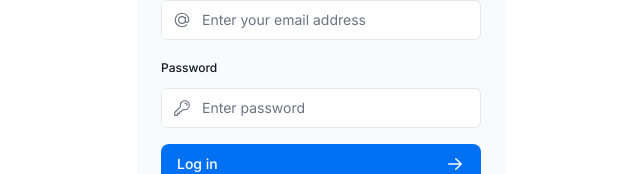
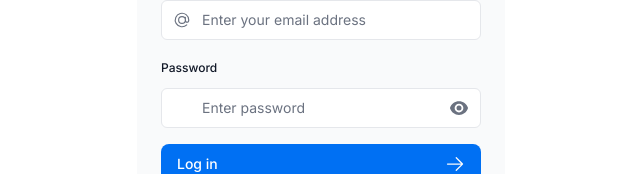
Before and after one commit to mdnghimire/nextjs-dashboard, a Next.js app: page /login in a window 1280 px wide. Shown: the part 353-527 px from the top of the page, without its empty margins (319-959 px from the left). Built offline with nearby package versions, Linux system fonts and the light colour scheme; a web font is replaced by a local one.

Commit message:
added password show hide icon

```diff
--- a/app/ui/login-form.tsx
+++ b/app/ui/login-form.tsx
@@ -1,4 +1,4 @@
-'use client'
+'use client';
 
 import { lusitana } from '@/app/ui/fonts';
 import {
@@ -6,13 +6,19 @@ import {
   KeyIcon,
   ExclamationCircleIcon,
 } from '@heroicons/react/24/outline';
-import { ArrowRightIcon } from '@heroicons/react/20/solid';
+import {
+  ArrowRightIcon,
+  EyeIcon,
+  EyeSlashIcon,
+} from '@heroicons/react/24/solid';
 import { Button } from './button';
 import { useFormState, useFormStatus } from 'react-dom';
 import { authenticate } from '@/app/lib/actions';
+import { useState } from 'react';
 
 export default function LoginForm() {
   const [errorMessage, dispatch] = useFormState(authenticate, undefined);
+  const [showPassword, setShowPassword] = useState(false); // State to track password visibility
 
   return (
     <form action={dispatch} className="space-y-3">
@@ -49,15 +55,25 @@ export default function LoginForm() {
             </label>
             <div className="relative">
               <input
-                className="peer block w-full rounded-md border border-gray-200 py-[9px] pl-10 text-sm outline-2 placeholder:text-gray-500"
+                className="peer block w-full rounded-md border border-gray-200 py-[9px] pl-10 pr-[40px] text-sm outline-2 placeholder:text-gray-500"
                 id="password"
-                type="password"
+                type={showPassword ? 'text' : 'password'}
                 name="password"
                 placeholder="Enter password"
                 required
                 minLength={6}
               />
-              <KeyIcon className="pointer-events-none absolute left-3 top-1/2 h-[18px] w-[18px] -translate-y-1/2 text-gray-500 peer-focus:text-gray-900" />
+              <label
+                htmlFor="password"
+                className="absolute inset-y-0 right-0 flex cursor-pointer items-center pr-3"
+                onClick={() => setShowPassword(!showPassword)} // Toggle showPassword state on click
+              >
+                {showPassword ? (
+                  <EyeSlashIcon className="h-5 w-5 text-gray-500" />
+                ) : (
+                  <EyeIcon className="h-5 w-5 text-gray-500" />
+                )}
+              </label>
             </div>
           </div>
         </div>
```
